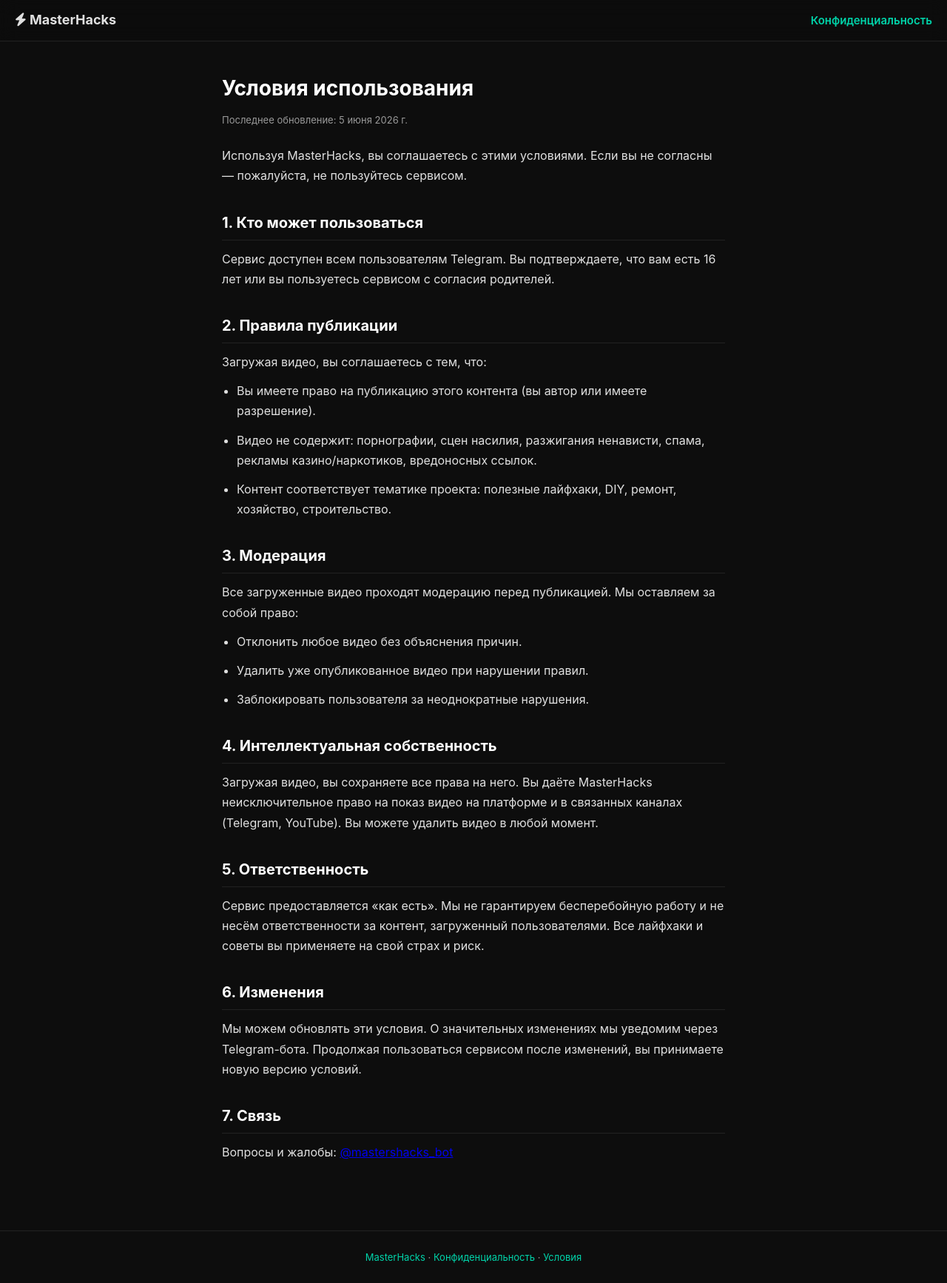
After one commit to AliShovk/MasterHacks, a PHP site: page /terms.php in a window 1280 px wide. The commit adds this page. Shown: the whole page at 74% size. Run offline with PHP 8.4, Linux system fonts and the light colour scheme.

Commit message:
feat: SEO — meta keywords, sitemap, privacy, terms + AI titles in feed

```diff
--- /dev/null
+++ b/terms.php
@@ -0,0 +1,104 @@
+<!DOCTYPE html>
+<html lang="ru">
+<head>
+    <meta charset="utf-8">
+    <title>Условия использования — MasterHacks</title>
+    <meta name="description" content="Условия использования MasterHacks — правила публикации и поведения на платформе.">
+    <meta name="viewport" content="width=device-width, initial-scale=1.0">
+    <meta property="og:title" content="Условия использования — MasterHacks">
+    <meta property="og:description" content="Правила публикации и поведения на MasterHacks.">
+    <meta property="og:image" content="https://masterhacks.ru/gk.png">
+    <meta property="og:url" content="https://masterhacks.ru/terms.php">
+    <meta property="og:type" content="website">
+    <meta name="twitter:card" content="summary">
+    <link rel="stylesheet" href="https://cdnjs.cloudflare.com/ajax/libs/font-awesome/6.4.0/css/all.min.css">
+    <style>
+        :root {
+            --bg: #0d0d0d;
+            --surface: #161616;
+            --text: #e0e0e0;
+            --muted: #999;
+            --accent: #00d4aa;
+            --border: #222;
+        }
+        * { margin: 0; padding: 0; box-sizing: border-box; }
+        body {
+            font-family: -apple-system, BlinkMacSystemFont, 'Segoe UI', Roboto, sans-serif;
+            background: var(--bg);
+            color: var(--text);
+            line-height: 1.7;
+            min-height: 100vh;
+        }
+        nav {
+            position: sticky; top: 0; z-index: 100;
+            background: rgba(13,13,13,0.92);
+            backdrop-filter: blur(12px);
+            border-bottom: 1px solid var(--border);
+            padding: 12px 20px;
+            display: flex; align-items: center; gap: 12px;
+        }
+        nav a { color: var(--accent); text-decoration: none; font-weight: 600; font-size: 15px; }
+        nav a:hover { opacity: 0.8; }
+        nav .logo { font-size: 18px; font-weight: 700; color: var(--text); margin-right: auto; }
+        main {
+            max-width: 720px; margin: 0 auto; padding: 40px 20px 80px;
+        }
+        h1 { font-size: 28px; margin-bottom: 8px; color: #fff; }
+        h2 { font-size: 20px; margin: 32px 0 12px; color: #fff; border-bottom: 1px solid var(--border); padding-bottom: 6px; }
+        p, li { margin-bottom: 12px; color: var(--text); }
+        ul { padding-left: 20px; margin-bottom: 16px; }
+        .updated { color: var(--muted); font-size: 13px; margin-bottom: 24px; }
+        footer {
+            text-align: center; padding: 24px; color: var(--muted); font-size: 13px;
+            border-top: 1px solid var(--border);
+        }
+        footer a { color: var(--accent); text-decoration: none; }
+    </style>
+</head>
+<body>
+<nav>
+    <a href="/" class="logo"><i class="fas fa-bolt"></i> MasterHacks</a>
+    <a href="/privacy.php">Конфиденциальность</a>
+</nav>
+<main>
+    <h1>Условия использования</h1>
+    <p class="updated">Последнее обновление: 5 июня 2026 г.</p>
+
+    <p>Используя MasterHacks, вы соглашаетесь с этими условиями. Если вы не согласны — пожалуйста, не пользуйтесь сервисом.</p>
+
+    <h2>1. Кто может пользоваться</h2>
+    <p>Сервис доступен всем пользователям Telegram. Вы подтверждаете, что вам есть 16 лет или вы пользуетесь сервисом с согласия родителей.</p>
+
+    <h2>2. Правила публикации</h2>
+    <p>Загружая видео, вы соглашаетесь с тем, что:</p>
+    <ul>
+        <li>Вы имеете право на публикацию этого контента (вы автор или имеете разрешение).</li>
+        <li>Видео не содержит: порнографии, сцен насилия, разжигания ненависти, спама, рекламы казино/наркотиков, вредоносных ссылок.</li>
+        <li>Контент соответствует тематике проекта: полезные лайфхаки, DIY, ремонт, хозяйство, строительство.</li>
+    </ul>
+
+    <h2>3. Модерация</h2>
+    <p>Все загруженные видео проходят модерацию перед публикацией. Мы оставляем за собой право:</p>
+    <ul>
+        <li>Отклонить любое видео без объяснения причин.</li>
+        <li>Удалить уже опубликованное видео при нарушении правил.</li>
+        <li>Заблокировать пользователя за неоднократные нарушения.</li>
+    </ul>
+
+    <h2>4. Интеллектуальная собственность</h2>
+    <p>Загружая видео, вы сохраняете все права на него. Вы даёте MasterHacks неисключительное право на показ видео на платформе и в связанных каналах (Telegram, YouTube). Вы можете удалить видео в любой момент.</p>
+
+    <h2>5. Ответственность</h2>
+    <p>Сервис предоставляется «как есть». Мы не гарантируем бесперебойную работу и не несём ответственности за контент, загруженный пользователями. Все лайфхаки и советы вы применяете на свой страх и риск.</p>
+
+    <h2>6. Изменения</h2>
+    <p>Мы можем обновлять эти условия. О значительных изменениях мы уведомим через Telegram-бота. Продолжая пользоваться сервисом после изменений, вы принимаете новую версию условий.</p>
+
+    <h2>7. Связь</h2>
+    <p>Вопросы и жалобы: <a href="https://t.me/mastershacks_bot">@mastershacks_bot</a></p>
+</main>
+<footer>
+    <a href="/">MasterHacks</a> · <a href="/privacy.php">Конфиденциальность</a> · <a href="/terms.php">Условия</a>
+</footer>
+</body>
+</html>
```
Also changed, not shown: index.php (+66 -5 lines), privacy.php (added, +104 -0 lines), sitemap.php (added, +59 -0 lines), view.php (+12 -1 lines).
